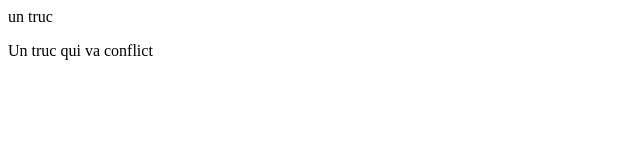
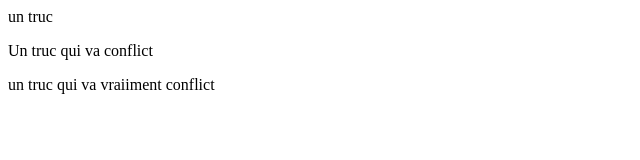
Before and after one commit to jeandemel/literate-computing-machine, a plain HTML site: page index.html in a window 1280 px wide. Shown: the whole page, without its empty margins (0-640 px from the left). Drawn offline with Linux system fonts and the light colour scheme.

Commit message:
vraiiiiemtn

```diff
--- a/index.html
+++ b/index.html
@@ -1,2 +1,3 @@
 <p>un truc</p>
 <p>Un truc qui va conflict</p>
+<p>un truc qui va vraiiment conflict</p>
```
